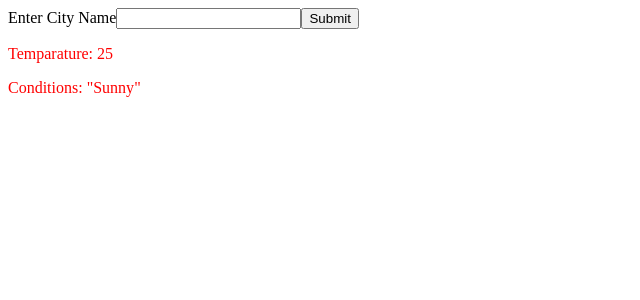
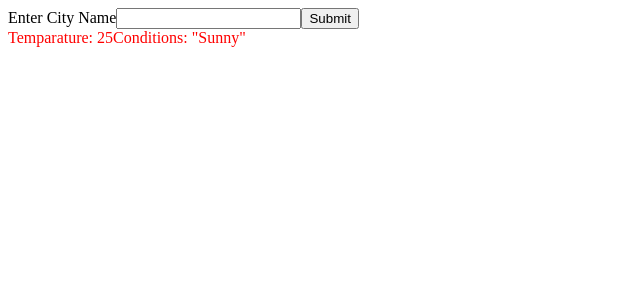
Before and after one commit to acciojob/conditional-weather-report-shubhankarnikam-45, a React app: page / in a window 1280 px wide. Shown: the top 300 px of the page, without its empty margins (0-640 px from the left). Built offline with nearby package versions, Linux system fonts and the light colour scheme.

Commit message:
adding span

```diff
--- a/src/components/App.js
+++ b/src/components/App.js
@@ -77,8 +77,8 @@ const App = () => {
 
          temp && temp>20 &&
          ( <div>
-            <p style={{color:"red"}}>Temparature: {temp}</p>
-            <p style={{color:"red"}}>Conditions: "{weather}"</p>
+            <span style={{color:"red"}}>Temparature: {temp}</span>
+            <span style={{color:"red"}}>Conditions: "{weather}"</span>
             </div>
           )
 }
@@ -87,8 +87,8 @@ const App = () => {
           (
 
             <div>
-              <p style={{color:"blue"}}>Temparature: {temp}</p>
-            <p style={{color:"blue"}}>Conditions: "{weather}"</p>
+              <span style={{color:"blue"}}>Temparature: {temp}</span>
+            <span style={{color:"blue"}}>Conditions: "{weather}"</span>
             </div>
 
 
```
